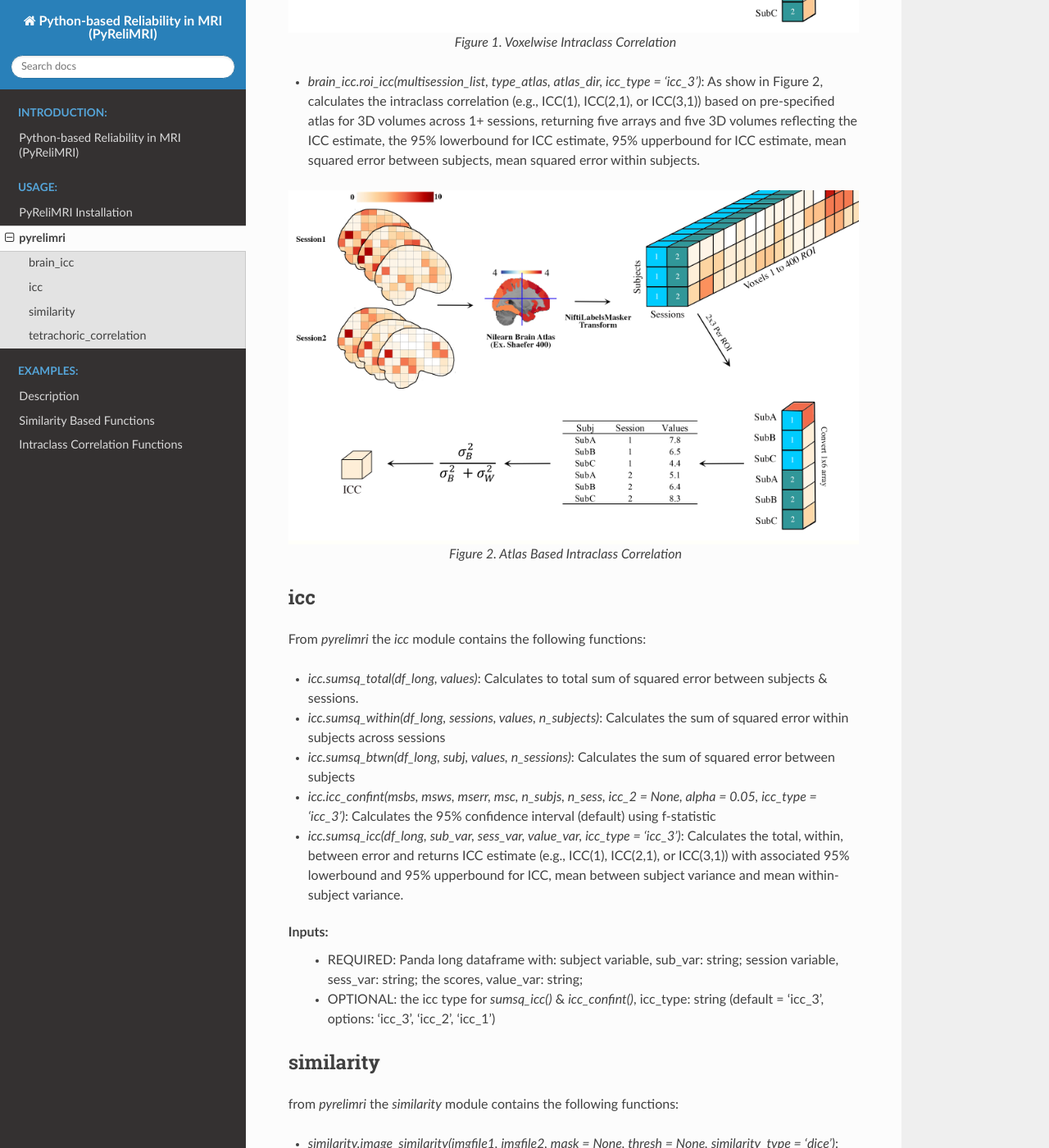
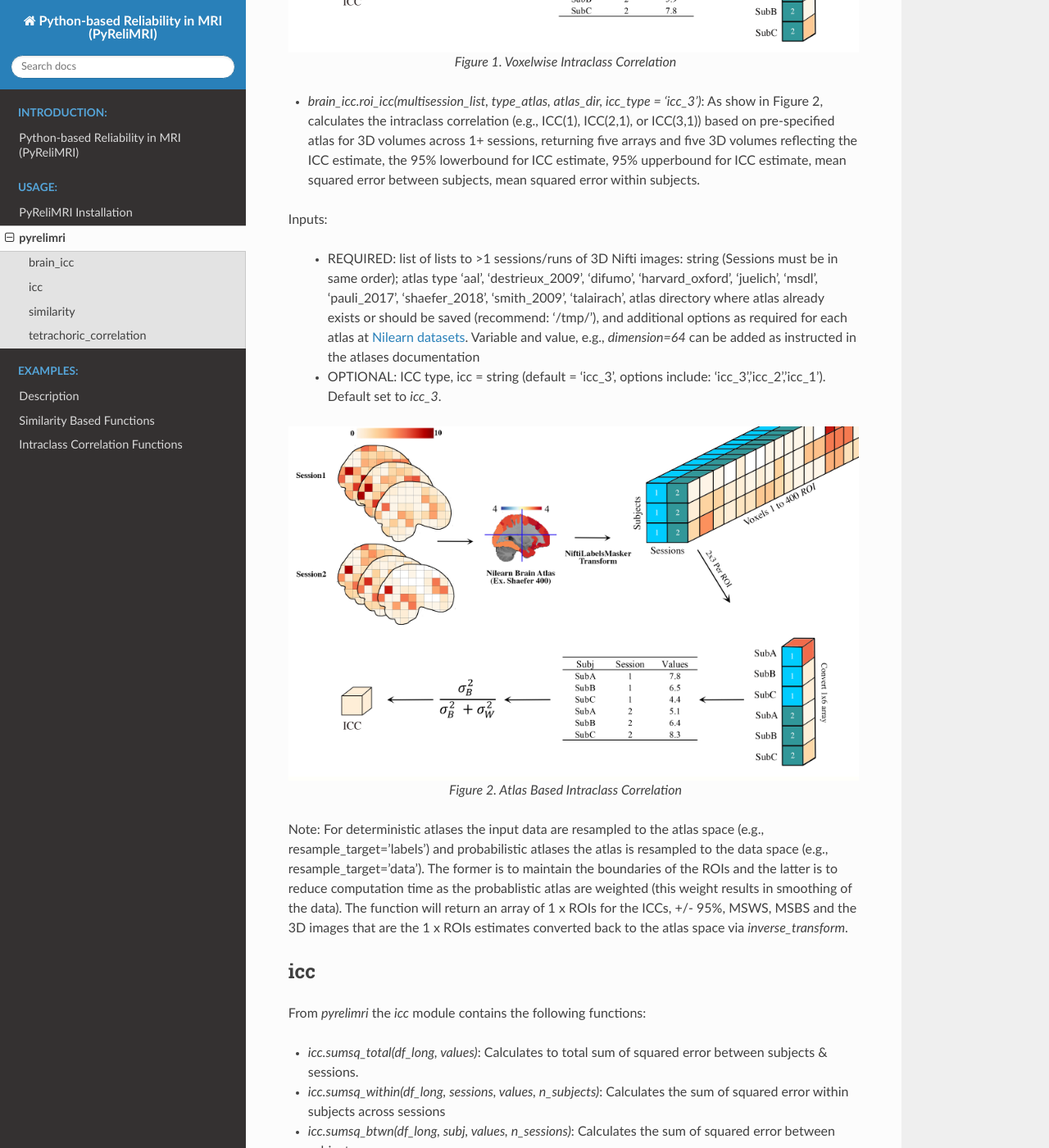
Before and after one commit to demidenm/PyReliMRI, a Sphinx documentation site: the page built from docs/usage.rst, in a window 1280 px wide and 1400 px high, scrolled down 1011 px. Shown: the whole window at 82% size. Built offline with Sphinx 7.4.7 and the Read the Docs theme 2.0.0, drawn with Linux system fonts in a browser that asks for light colours; some of the changed text lies outside the part shown.

Commit message:
expanded documentation

```diff
--- a/docs/usage.rst
+++ b/docs/usage.rst
@@ -14,7 +14,7 @@
 Inputs:
 
   * REQUIRED: list of lists to >1 sessions/runs of 3D Nifti images: string (Sessions must be in same order); Path to 3D Nifti brain mask: string
-  * OPTIONAL: ICC type, icc = string (default = ‘icc_3’, options include: ‘icc_3’,’icc_2’,’icc_1’)
+  * OPTIONAL: ICC type, icc = string (default = ‘icc_3’, options include: ‘icc_3’,’icc_2’,’icc_1’). Default set to `icc_3`
 
 .. figure:: img_png/brainicc_fig.png
    :align: center
@@ -23,7 +23,13 @@
 
    Figure 1. Voxelwise Intraclass Correlation
 
+
 * `brain_icc.roi_icc(multisession_list, type_atlas, atlas_dir, icc_type = 'icc_3')`: As show in Figure 2, calculates the intraclass correlation (e.g., ICC(1), ICC(2,1), or ICC(3,1)) based on pre-specified atlas for 3D volumes across 1+ sessions, returning five arrays and five 3D volumes reflecting the ICC estimate, the 95% lowerbound for ICC estimate, 95% upperbound for ICC estimate, mean squared error between subjects, mean squared error within subjects.
+
+Inputs:
+
+  * REQUIRED: list of lists to >1 sessions/runs of 3D Nifti images: string (Sessions must be in same order); atlas type 'aal', 'destrieux_2009', 'difumo', 'harvard_oxford', 'juelich', 'msdl', 'pauli_2017', 'shaefer_2018', 'smith_2009', 'talairach', atlas directory where atlas already exists or should be saved (recommend: '/tmp/'), and additional options as required for each atlas at `Nilearn datasets <https://nilearn.github.io/dev/modules/datasets.html>`_. Variable and value, e.g., *dimension=64* can be added as instructed in the atlases documentation
+  * OPTIONAL: ICC type, icc = string (default = ‘icc_3’, options include: ‘icc_3’,’icc_2’,’icc_1’). Default set to `icc_3`.
 
 .. figure:: img_png/roiicc_fig.png
    :align: center
@@ -31,6 +37,13 @@
    :figclass: align-center
 
    Figure 2. Atlas Based Intraclass Correlation
+
+Note: For deterministic atlases the input data are resampled to the atlas space (e.g., resample_target='labels') and probabilistic atlases \
+the atlas is resampled to the data space (e.g., resample_target='data'). The former is to maintain the boundaries of the ROIs and \
+the latter is to reduce computation time as the probablistic atlas are weighted (this weight results in smoothing of the data). The \
+function will return an array of 1 x ROIs for the ICCs, +/- 95%, MSWS, MSBS and the 3D images that are the 1 x ROIs estimates \
+converted back to the atlas space via `inverse_transform`.
+
 
 icc
 ---
@@ -56,7 +69,8 @@
 similarity
 ----------
 
-from `pyrelimri` the `similarity` module contains the following functions:
+from `pyrelimri` the `similarity` module contains the following functions to calculate the overlap between active/not active voxels for \
+are specified threshold using Jaccard & Dice Coefficient (Fig 3a/3b) or unthreshold voxelwise similarity in activity via spearman rank coefficient (Fig 3d):
 
 * `similarity.image_similarity(imgfile1, imgfile2, mask = None, thresh = None, similarity_type = 'dice')`: Calculates the similarity between two images. For example, in Figure 3a a measure 1 nifti img1 (thresholded p < 001, blue) and img2 (thresholded p <001, green). The overlapping thresholded voxels are in red. By requesting the Jaccard similarity coefficient (Fig3b), you will get a index of similarity between these two nifti images. Alternatively, you may ask what is the similarity using a binary correlation. Using tetrachoric correlation (Fig3c) we can get the similarity between voxels that are above the p < .001 threshold (==1) and those below (==0) between the two images.
 
@@ -76,7 +90,8 @@
 tetrachoric_correlation
 -----------------------
 
-From `pyrelimri` the `tetrachoric_correlation` module contains the following function:
+From `pyrelimri` the `tetrachoric_correlation` module contains the following function to calculate the correlation between \
+two binary images (Fig 3c, 1 = voxels suprathreshold; 0 = voxels subthreshold):
 
 * `tetrachoric_correlation.tetrachoric_corr(vec1, vec2)`: Calculates the tetrachoric correlation between two binary vectors.
 
```
Also changed, not shown: other parts of docs/usage.rst (+1 -1 lines), docs/img_png/similarity_example.png (deleted), docs/img_png/similarity_fig.png (added), 1 other file.
